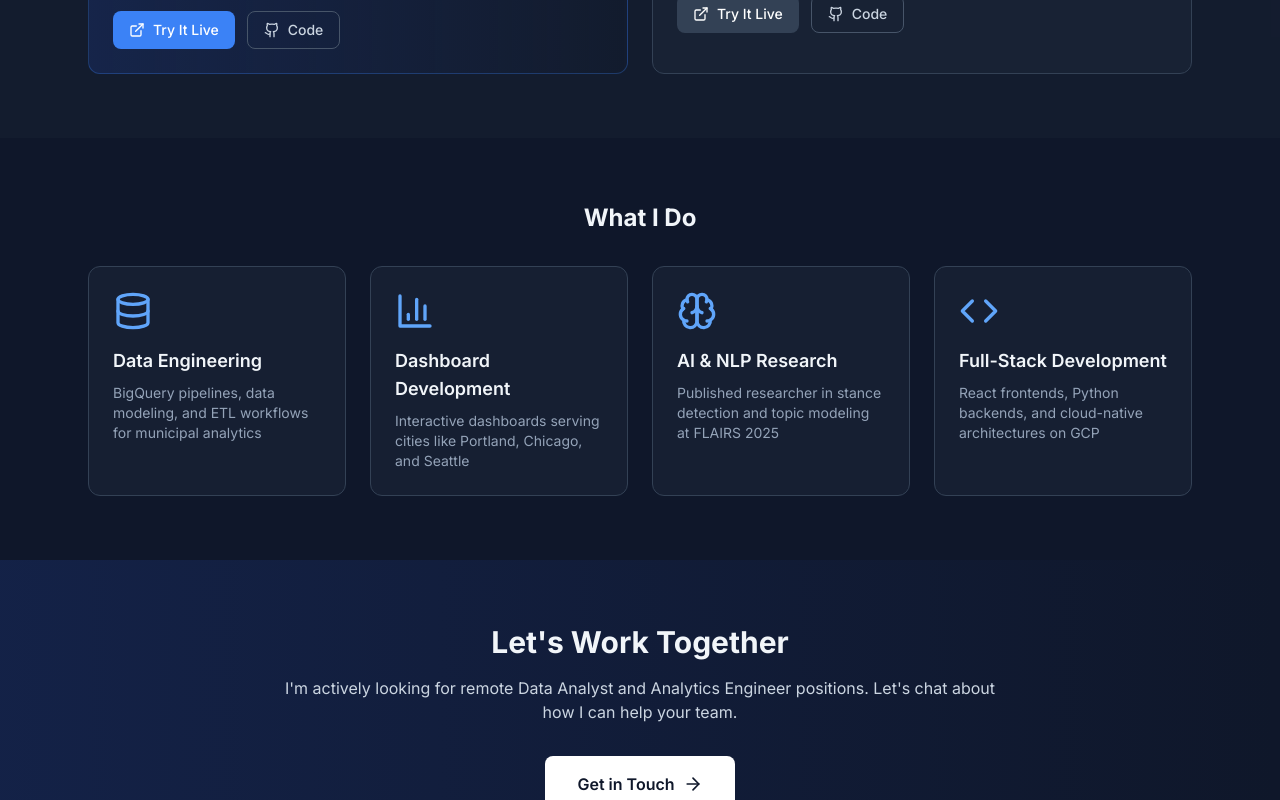
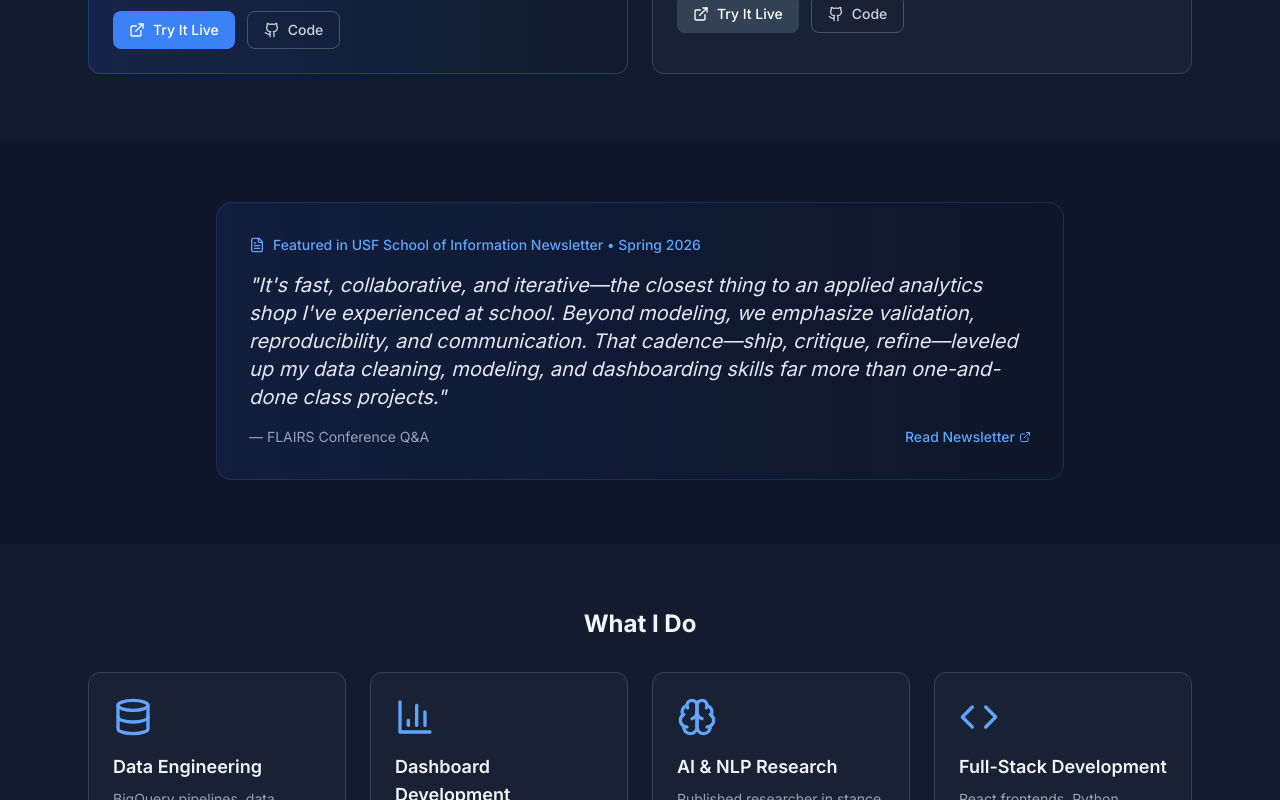
Before and after one commit to Cred1747/chrisreddish.com, a React (Vite) app: page / in a window 1280 px wide. Shown: the part 980-1780 px from the top of the page. Built offline with nearby package versions, Linux system fonts and the light colour scheme.

Commit message:
Add featured USF Newsletter quote on homepage

```diff
--- a/src/pages/Home.jsx
+++ b/src/pages/Home.jsx
@@ -242,8 +242,34 @@ export default function Home() {
         </div>
       </section>
 
+      {/* Featured In */}
+      <section className="py-16">
+        <div className="max-w-4xl mx-auto px-4 sm:px-6">
+          <div className="bg-gradient-to-r from-primary-900/20 to-accent-900/20 rounded-2xl border border-primary-500/20 p-8">
+            <div className="flex items-center gap-2 text-primary-400 text-sm font-medium mb-4">
+              <FileText className="w-4 h-4" />
+              Featured in USF School of Information Newsletter • Spring 2026
+            </div>
+            <blockquote className="text-lg sm:text-xl text-slate-200 italic mb-4 leading-relaxed">
+              "It's fast, collaborative, and iterative—the closest thing to an applied analytics shop I've experienced at school. Beyond modeling, we emphasize validation, reproducibility, and communication. That cadence—ship, critique, refine—leveled up my data cleaning, modeling, and dashboarding skills far more than one-and-done class projects."
+            </blockquote>
+            <div className="flex items-center justify-between">
+              <span className="text-slate-400 text-sm">— FLAIRS Conference Q&A</span>
+              <a
+                href="https://www.usf.edu/arts-sciences/departments/information/documents/newsletter/si-newsletter-vol4-no1-compressed.pdf"
+                target="_blank"
+                rel="noopener noreferrer"
+                className="text-primary-400 hover:text-primary-300 text-sm font-medium flex items-center gap-1"
+              >
+                Read Newsletter <ExternalLink className="w-3 h-3" />
+              </a>
+            </div>
+          </div>
+        </div>
+      </section>
+
       {/* Skills Grid */}
-      <section className="py-16">
+      <section className="py-16 bg-slate-800/30">
         <div className="max-w-6xl mx-auto px-4 sm:px-6">
           <h2 className="text-2xl font-bold mb-8 text-center">What I Do</h2>
 
```
